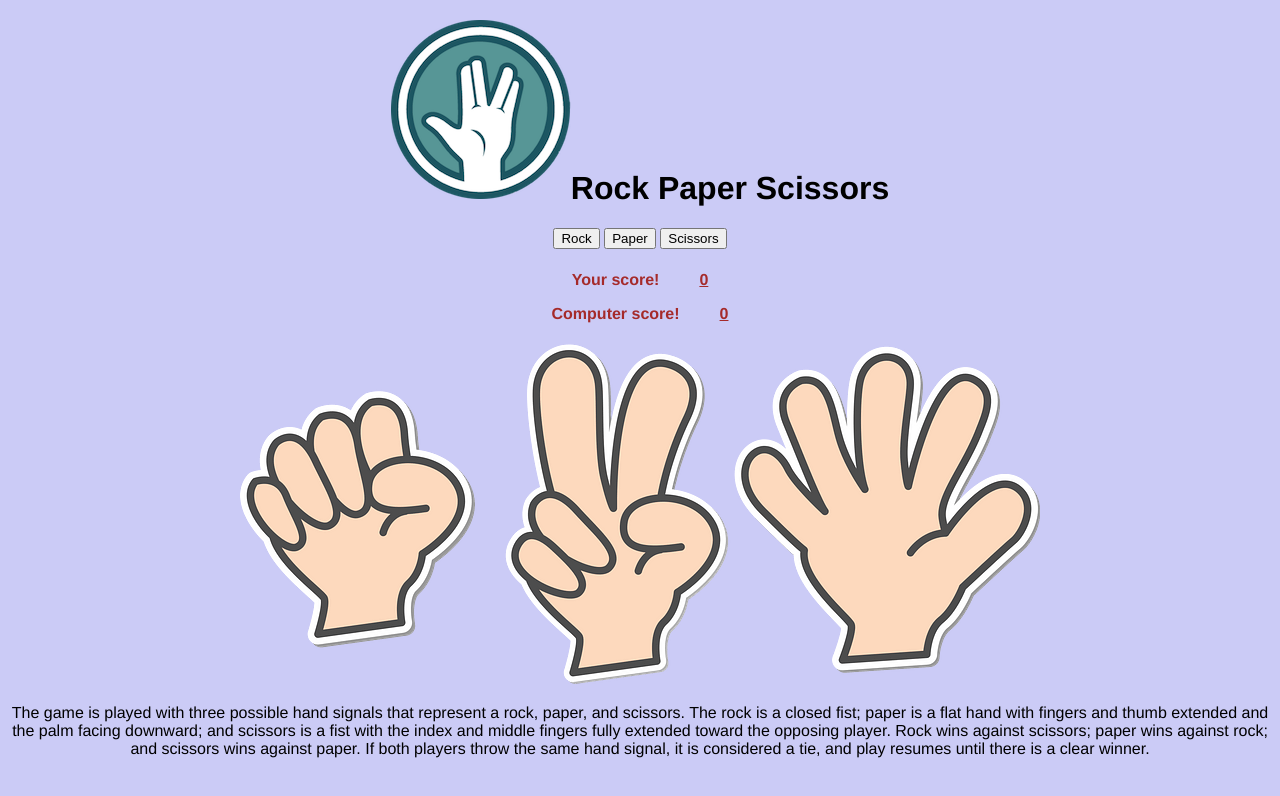
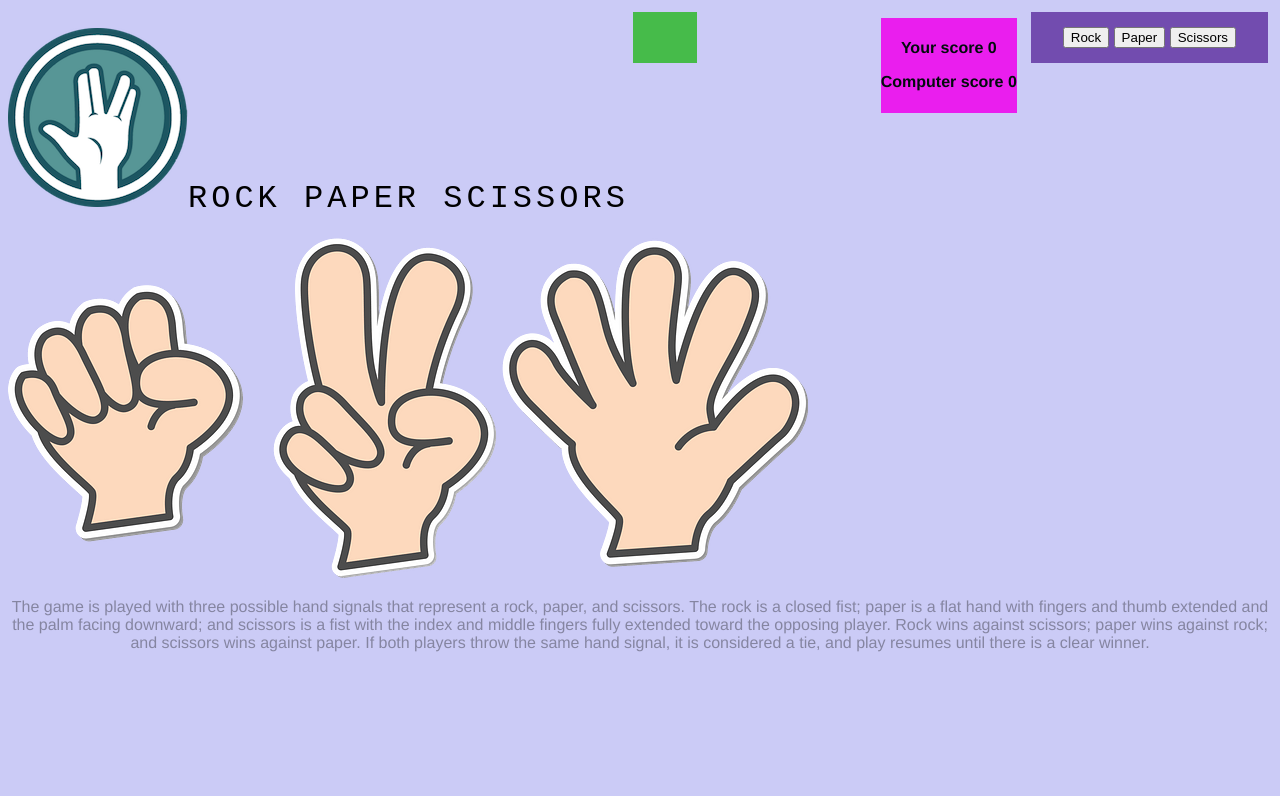
Before and after one commit to Ihor2227/rock_paper_scissors, a plain HTML site: page index.html in a window 1280 px wide. Drawn offline with Linux system fonts and the light colour scheme; a web font is replaced by a local one.

Commit message:
Add style to game-area and score-area

```diff
--- a/assets/css/style.css
+++ b/assets/css/style.css
@@ -1,31 +1,76 @@
 body {
     font-family: 'Franklin Gothic Medium', 'Arial Narrow', Arial, sans-serif;
     background: rgb(203, 203, 246);
+
 }
 
 header {
     text-align: center;
 }
+.score-area {
+    position: relative;
+    background-color: #ea1eee;
+    border:1px;
+    color: rgb(1, 12, 12);
+
+    text-align: center;
+    text-decoration: none;
+    display: inline-block;
+    font-size: 16px;
+    margin: 10px;
+    cursor: pointer;
+    float: right;
+}
 
 .feedback {
-    color: blue;
+
+    background-color: #46bb4a;
+    border:1px;
+    color: rgb(247, 7, 7);
+    padding: 15px 32px;
+    text-align: center;
+    text-decoration:navy;
+    display: inline-block;
+    font-size: 16px;
+    margin: 4px;
+    cursor: pointer;
+
+
 }
 
-.score-area {
-    color: brown;
-}
-
-#score-user, #score-computer {
-    margin-left: 40px;
-    text-decoration-line: underline;
-
-}
 h1 {
     margin-top: 20px;
     text-align: center;
+    font-size: xx-large;
+    font-weight: 300;
+    font-family: 'Courier New', Courier, monospace;
+    text-transform: uppercase;
+    letter-spacing: 4px;
 }
 
+
 footer {
+    height: 80px;
+    color: rgba(0, 0, 0, 0.344);
     text-align: center;
-    margin-bottom: 20px;
+    marker: none;
+
+  }
+.game-area {
+    position: relative;
+    background-color: #724caf;
+    border:1px;
+    color: white;
+    padding: 15px 32px;
+    text-align: center;
+    text-decoration: none;
+    display: inline-block;
+    font-size: 16px;
+    margin: 4px;
+    cursor: pointer;
+    float: right;
 }
+
+.heading {
+    float: left;
+}
--- a/index.html
+++ b/index.html
@@ -14,7 +14,8 @@
     <h1 class="heading">
         <img class="logo" src="assets/images/logo.png" alt="logo">Rock Paper Scissors
     </h1>
-
+    </header>
+    <section id="game-area">
     <div class="game-area">
 
         <button type="button" class="play" id="rock">Rock</button>
@@ -22,6 +23,7 @@
         <button type="button" class="play" id="scissors">Scissors</button>
 
     </div>
+    </section>
 
     <div class="feedback">
         <h4 id="user-play"></h4>
@@ -31,15 +33,15 @@
 
     <div class="score-area">
         <h4>
-        <p class="scores">Your score!<span id="score-user">0</span></p>
+        <p class="scores">Your score    <span id="score-user">0</span></p>
 
 
-        <p class="scores">Computer score!<span id="score-computer">0</span></p>
+        <p class="scores">Computer score    <span id="score-computer">0</span></p>
     </div>
     <img src="assets/images/hand-rock-paper-scissors 1.png" alt="game-image">
 </h4>
 
-</header>
+
 <footer>
     <p>The game is played with three possible hand signals that represent a rock, paper, and scissors. The rock is a closed fist; paper is a flat hand with fingers and thumb extended and the palm facing downward; and scissors is a fist with the index and middle fingers fully extended toward the opposing player. Rock wins against scissors; paper wins against rock; and scissors wins against paper. If both players throw the same hand signal, it is considered a tie, and play resumes until there is a clear winner.</p>
 </footer>
```
